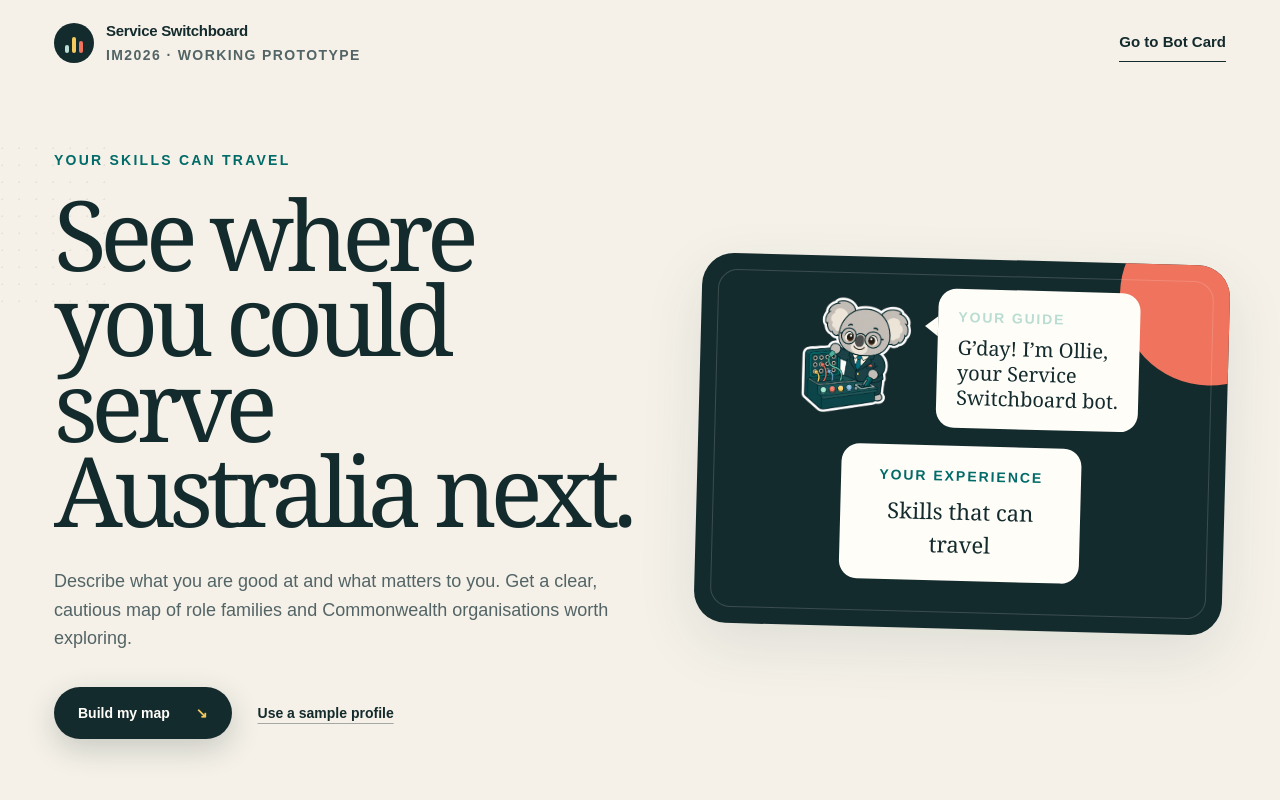
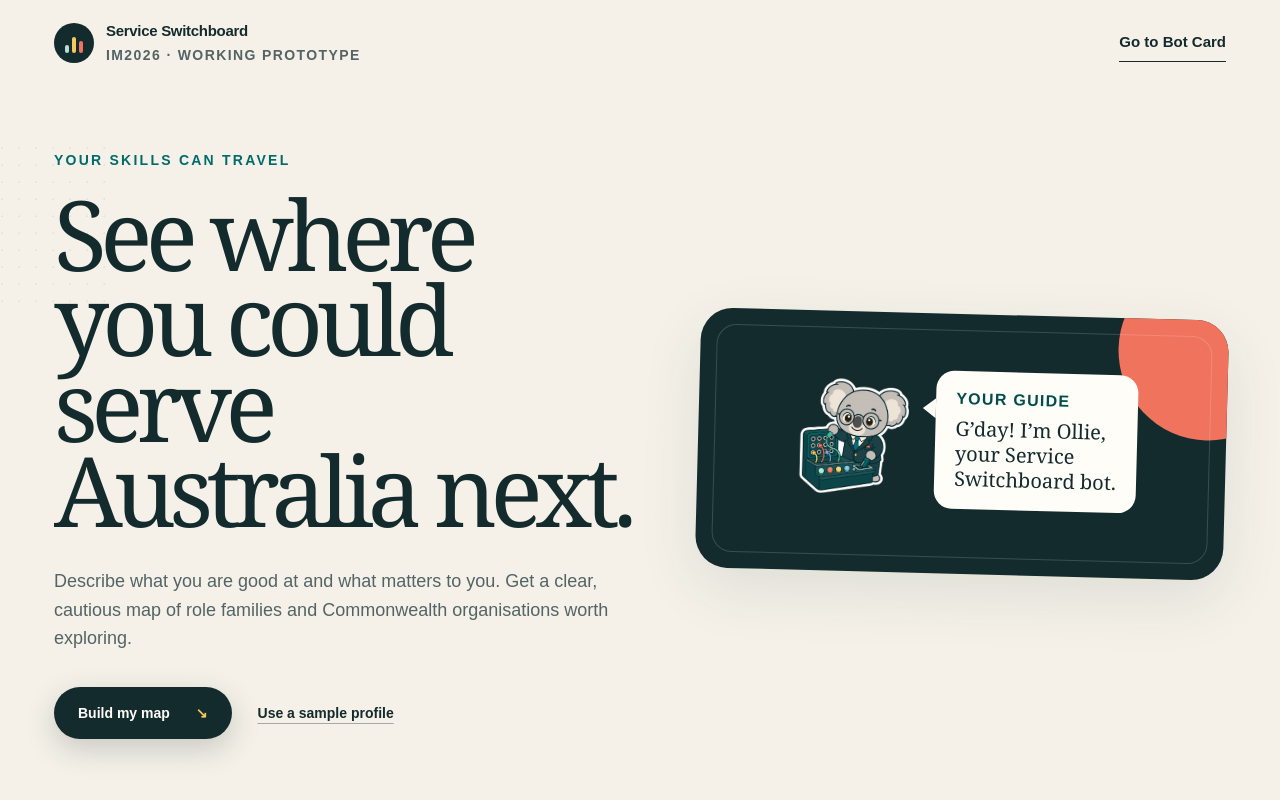
Before and after one commit to bitpixi2/ServiceSwitchboard, a Next.js app: page / in a window 1280 px wide. Shown: the top 800 px of the page. Built offline with nearby package versions, Linux system fonts and the light colour scheme.

Commit message:
Simplify guide card and clarify tool disclosure

```diff
--- a/app/ServiceSwitchboard.tsx
+++ b/app/ServiceSwitchboard.tsx
@@ -286,10 +286,6 @@ export default function ServiceSwitchboard() {
               <small>Your guide</small>
               <strong>G’day! I’m Ollie, your Service Switchboard bot.</strong>
             </span>
-          </div>
-          <div className="preview-source">
-            <span>Your experience</span>
-            <strong>Skills that can travel</strong>
           </div>
         </div>
       </section>
@@ -713,7 +709,7 @@ export default function ServiceSwitchboard() {
           </div>
           <div>
             <dt>Tools used</dt>
-            <dd>OpenAI generative AI, curated Australian Government sources and a mobile web interface.</dd>
+            <dd>Codex Pro, OpenAI API, Next.js, Lucide icons, curated Australian Government sources and Sites hosting.</dd>
           </div>
         </dl>
       </section>
--- a/app/globals.css
+++ b/app/globals.css
@@ -235,11 +235,14 @@ main {
 }
 
 .switchboard-preview {
+  align-items: center;
   background: var(--ink);
   border-radius: 32px;
   box-shadow: var(--shadow);
   color: var(--white);
-  min-height: 370px;
+  display: flex;
+  justify-content: center;
+  min-height: 260px;
   overflow: hidden;
   padding: 30px 38px 38px;
   position: relative;
@@ -312,10 +315,11 @@ main {
 }
 
 .preview-guide-copy small {
-  color: var(--mint);
-  font-size: 9px;
+  color: var(--teal-deep);
+  font-size: 16px;
   font-weight: 900;
-  letter-spacing: 0.13em;
+  letter-spacing: 0.08em;
+  line-height: 1.2;
   text-transform: uppercase;
 }
 
@@ -324,34 +328,6 @@ main {
   font-size: 20px;
   font-weight: 500;
   line-height: 1.25;
-}
-
-.preview-source {
-  background: var(--white);
-  border-radius: 18px;
-  color: var(--ink);
-  display: grid;
-  gap: 8px;
-  margin: 18px auto 0;
-  max-width: 240px;
-  padding: 20px;
-  position: relative;
-  text-align: center;
-  z-index: 1;
-}
-
-.preview-source span {
-  color: var(--teal);
-  font-size: 10px;
-  font-weight: 800;
-  letter-spacing: 0.14em;
-  text-transform: uppercase;
-}
-
-.preview-source strong {
-  font-family: Georgia, "Times New Roman", serif;
-  font-size: 22px;
-  font-weight: 500;
 }
 
 .trust-strip {
@@ -1449,7 +1425,7 @@ footer span {
   .switchboard-preview {
     justify-self: center;
     max-width: 560px;
-    min-height: 370px;
+    min-height: 260px;
     transform: none;
     width: 100%;
   }
@@ -1542,7 +1518,7 @@ footer span {
   }
 
   .switchboard-preview {
-    min-height: 340px;
+    min-height: 240px;
     padding: 24px 20px;
   }
 
@@ -1557,10 +1533,6 @@ footer span {
 
   .preview-guide-copy strong {
     font-size: 17px;
-  }
-
-  .preview-source {
-    padding: 15px;
   }
 
   .trust-strip {
@@ -1767,8 +1739,6 @@ footer span {
 /* Keep supporting text readable on small screens and at normal browser zoom. */
 .brand small,
 .kicker,
-.preview-guide-copy small,
-.preview-source span,
 .trust-strip,
 .trust-strip span,
 .form-block legend > span,
```
Also changed, not shown: 2 other files (tests, documents, lock files or other folders).
